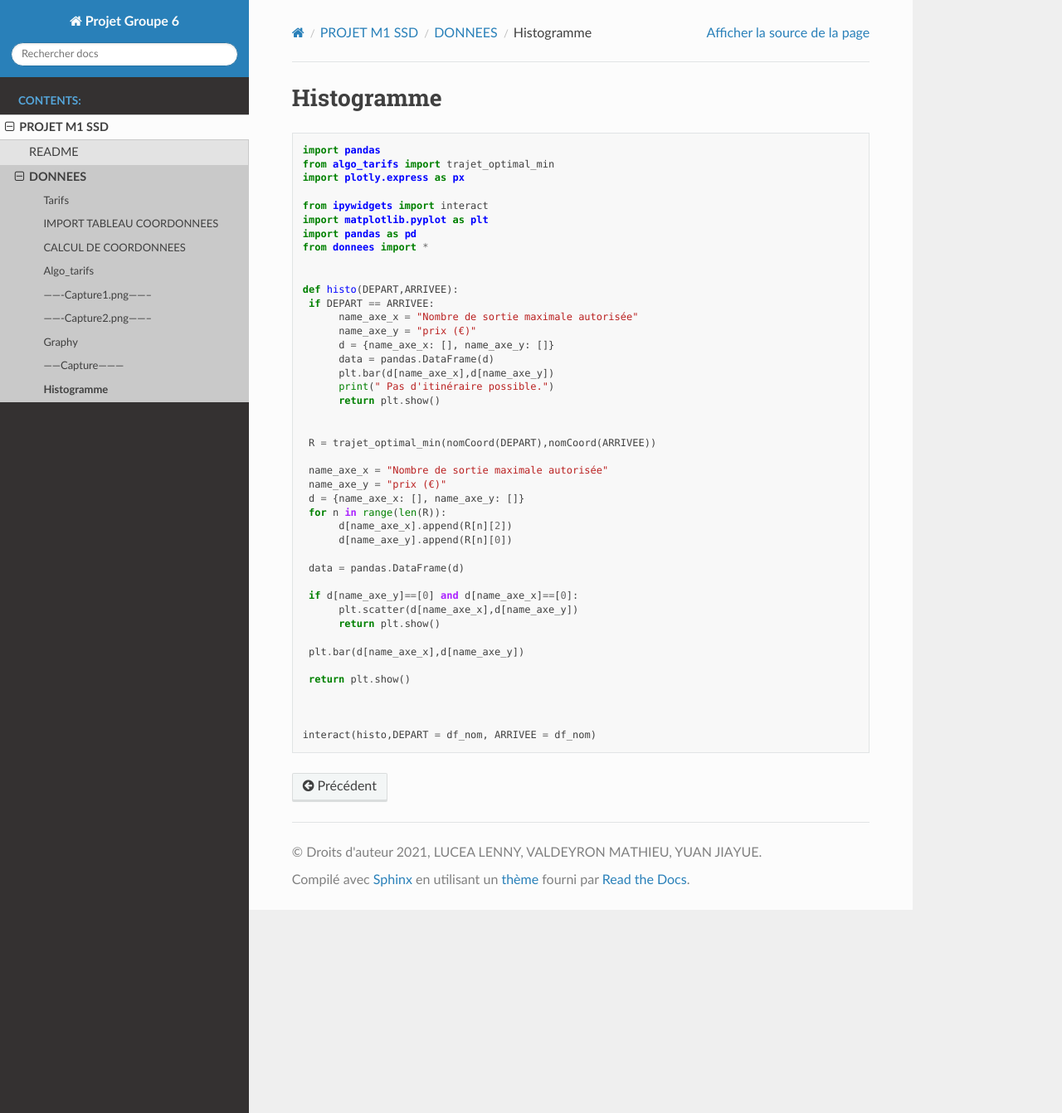
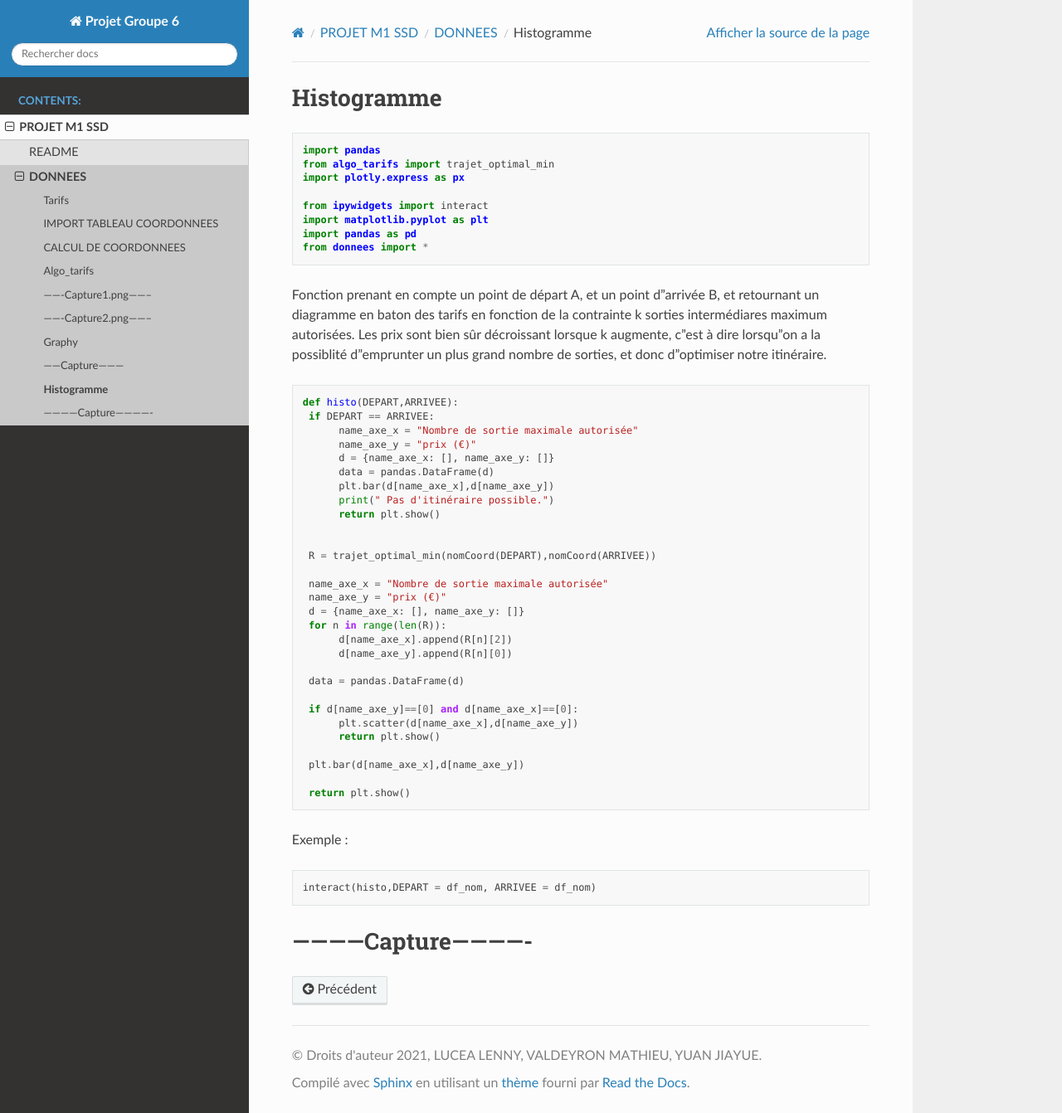
Before and after one commit to lucea97217/mapsud, a Sphinx documentation site: the page built from Sphinx_DL/source/Projet/DONNEES/Histogramme.md, in a window 1280 px wide and 1342 px high. Shown: the whole window at 83% size. Built offline with Sphinx 7.4.7 and the Read the Docs theme 2.0.0, drawn with Linux system fonts in a browser that asks for light colours.

Commit message:
Update Histogramme.md

```diff
--- a/Sphinx_DL/source/Projet/DONNEES/Histogramme.md
+++ b/Sphinx_DL/source/Projet/DONNEES/Histogramme.md
@@ -9,6 +9,8 @@
     import pandas as pd
     from donnees import *
 
+Fonction prenant en compte un point de départ A, et un point d'arrivée B, et retournant un diagramme en baton des tarifs en fonction de la contrainte k sorties intermédiares maximum autorisées.
+Les prix sont bien sûr décroissant lorsque k augmente, c'est à dire lorsqu'on a la possiblité d'emprunter un plus grand nombre de sorties, et donc d'optimiser notre itinéraire.
 
     def histo(DEPART,ARRIVEE):
      if DEPART == ARRIVEE:
@@ -40,6 +42,8 @@
 
      return plt.show()
 
-
+Exemple :
 
     interact(histo,DEPART = df_nom, ARRIVEE = df_nom)
+
+# ------------Capture-------------
```
